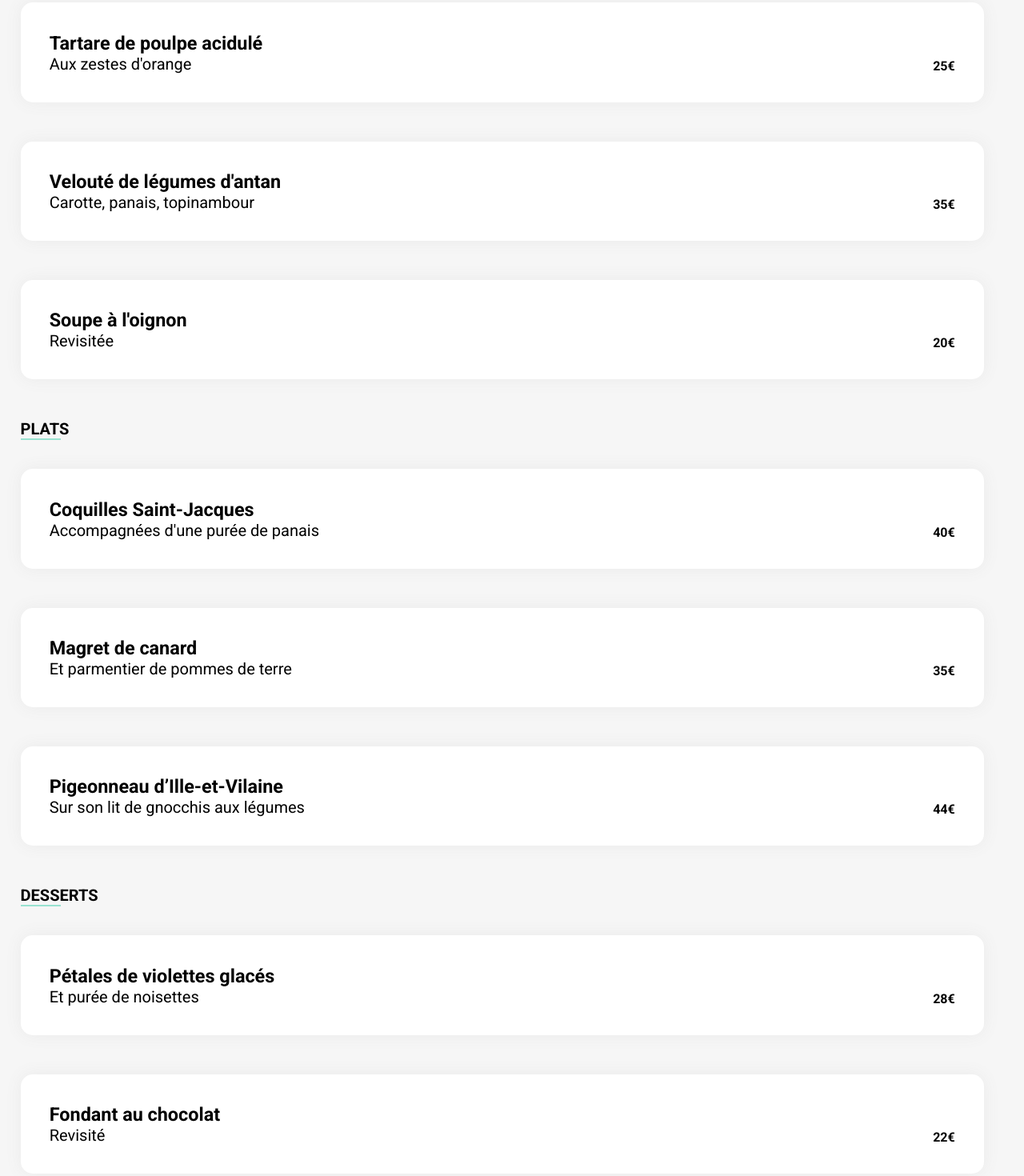
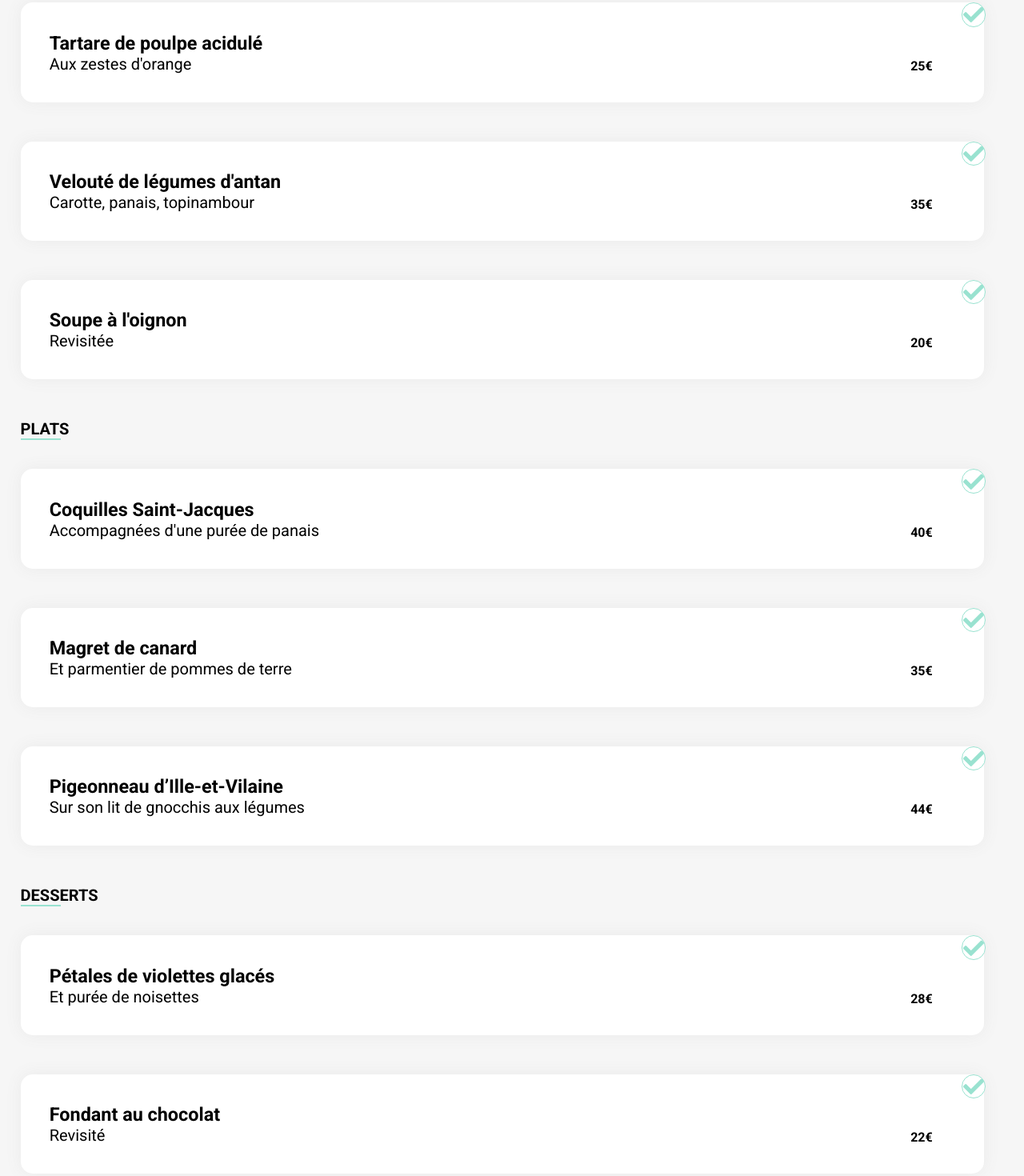
Before and after one commit to Cyprien-GEHU/CyprienGEHU__3__21022022, a plain HTML site: page a_la_française.html in a window 1280 px wide. Shown: the part 1057-2527 px from the top of the page at 80% size. Drawn offline with Linux system fonts and the light colour scheme; a web font is replaced by a local one.

Commit message:
correction html

```diff
--- a/a_la_française.html
+++ b/a_la_française.html
@@ -34,7 +34,7 @@
                             <p class="text">Aux zestes d'orange</p>
                         </div>
                         <p class="chiffre2"> <strong>25€</strong> </p>
-                        <div id="ajout">
+                        <div class="ajout">
                             <i class="fa fa-check V"></i>
                         </div>
                     </article>
@@ -45,7 +45,7 @@
                             <p class="text">Carotte, panais, topinambour </p>
                         </div>
                         <p class="chiffre2"> <strong>35€</strong> </p>
-                        <div id="ajout">
+                        <div class="ajout">
                             <i class="fa fa-check V"></i>
                         </div>
                     </article>
@@ -56,7 +56,7 @@
                             <p class="text">Revisitée</p>
                         </div>
                         <p class="chiffre2"> <strong>20€</strong> </p>
-                        <div id="ajout">
+                        <div class="ajout">
                             <i class="fa fa-check V"></i>
                         </div>
                     </article>
@@ -71,7 +71,7 @@
                             <p class="text">Accompagnées d'une purée de panais</p>
                         </div>
                         <p class="chiffre2"> <strong>40€</strong> </p>
-                        <div id="ajout">
+                        <div class="ajout">
                             <i class="fa fa-check V"></i>
                         </div>
                     </article>
@@ -82,7 +82,7 @@
                             <p class="text">Et parmentier de pommes de terre</p>
                         </div>
                         <p class="chiffre2"> <strong>35€</strong> </p>
-                        <div id="ajout">
+                        <div class="ajout">
                             <i class="fa fa-check V"></i>
                         </div>
                     </article>
@@ -93,7 +93,7 @@
                             <p class="text">Sur son lit de gnocchis aux légumes</p>
                         </div>
                         <p class="chiffre2"> <strong>44€</strong> </p>
-                        <div id="ajout">
+                        <div class="ajout">
                             <i class="fa fa-check V"></i>
                         </div>
                     </article>
@@ -108,7 +108,7 @@
                             <p class="text">Et purée de noisettes</p>
                         </div>
                         <p class="chiffre2"> <strong>28€</strong> </p>
-                        <div id="ajout">
+                        <div class="ajout">
                             <i class="fa fa-check V"></i>
                         </div>
                     </article>
@@ -119,7 +119,7 @@
                             <p class="text">Revisité</p>
                         </div>
                         <p class="chiffre2"> <strong>22€</strong> </p>
-                        <div id="ajout">
+                        <div class="ajout">
                             <i class="fa fa-check V"></i>
                         </div>
                     </article>
@@ -130,7 +130,7 @@
                             <p class="text">Myrtilles et pâte d’amande </p>
                         </div>
                         <p class="chiffre2"> <strong>23€</strong> </p>
-                        <div id="ajout">
+                        <div class="ajout">
                             <i class="fa fa-check V"></i>
                         </div>
                     </article>
```
Also changed, not shown: la_note_enchantee.html (+10 -10 lines), la_palette_du_gout.html (+9 -9 lines), le_delice_des_sens.html (+7 -7 lines).
